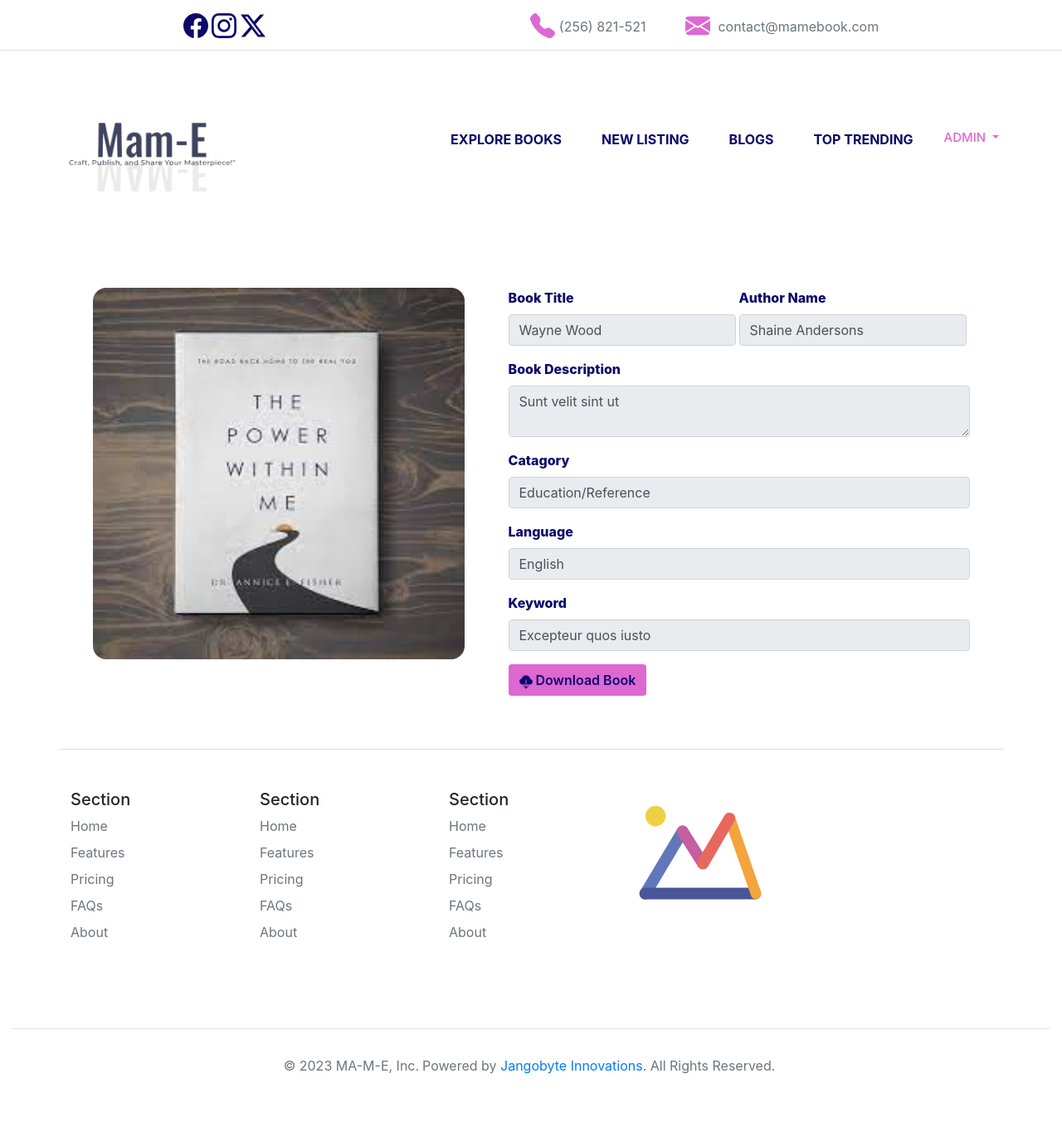
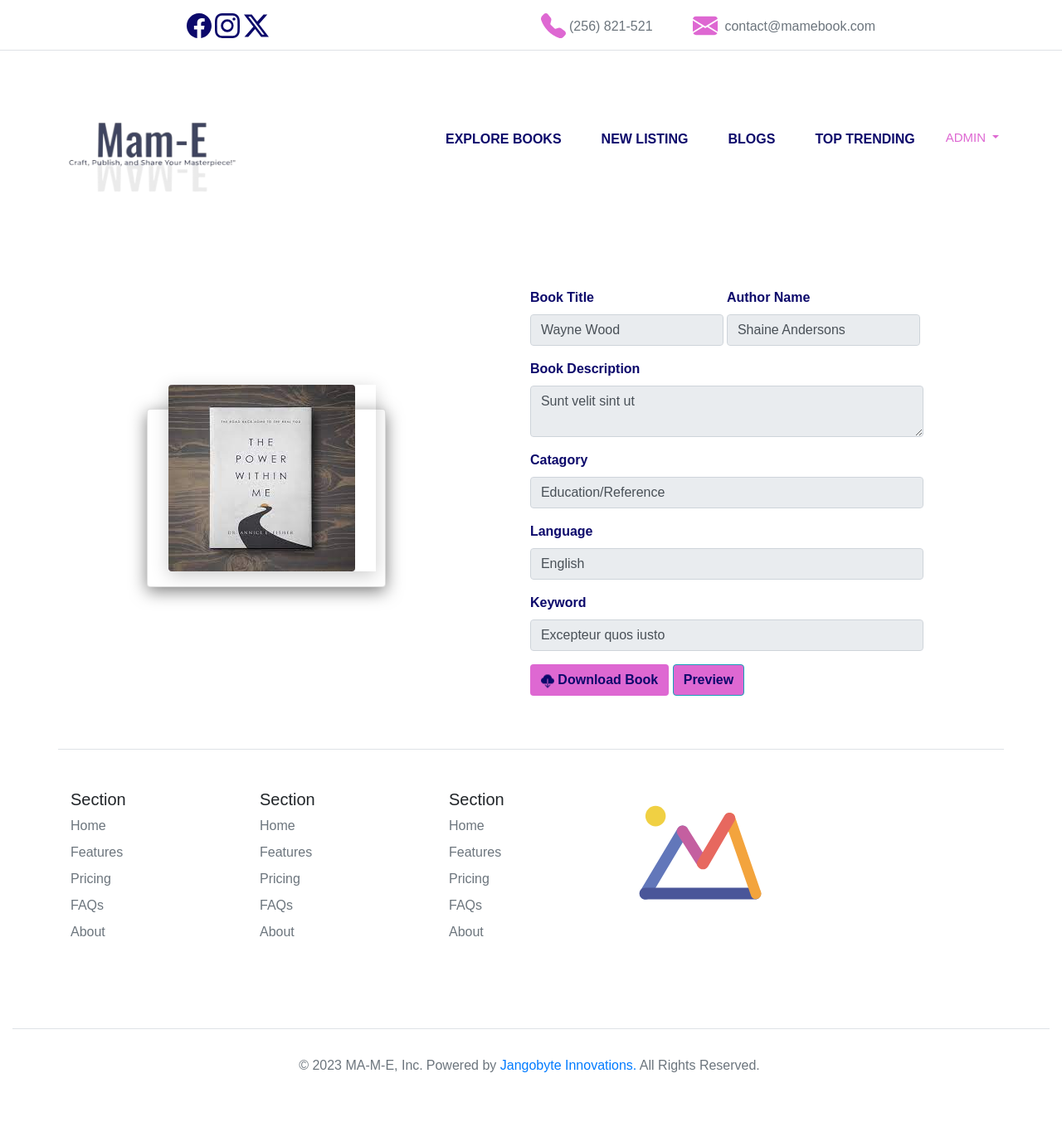
Before and after one commit to abdullahnaveedan/ebook, a Django app: a page that uses templates/bookdetail.html in a window 1280 px wide. Shown: the whole page at 83% size. Run offline with Django 4.2, Linux system fonts and the light colour scheme; a user stored in the database is signed in; data comes from the database, SQL or seed files in the repository; both versions use the stored data as it was after the commit.

Commit message:
Fimal Commit

```diff
--- a/cmsebook/urls.py
+++ b/cmsebook/urls.py
@@ -20,5 +20,6 @@ urlpatterns = [
     path('settings', views.profile, name="profile"),
     path('settings/upload-book', views.upload_book, name="upload_book"),
     path('settings/manage-book',views.manage_book, name="manage_book"),
+    path("all-books/view-book-<int:bookid>", views.view_book , name="view_book")
 
 ]  + static(settings.MEDIA_URL, document_root = settings.MEDIA_ROOT)
--- a/cmsebook/views.py
+++ b/cmsebook/views.py
@@ -8,6 +8,10 @@ from django.shortcuts import get_object_or_404
 from django.core.files.base import ContentFile
 from django.core.files.storage import default_storage
 from django.db.models.functions import Random
+import os
+from django.conf import settings
+import mimetypes
+
 # Create your views here.
 
 def index(request):
@@ -120,8 +124,12 @@ def top_trend(request):
     return render(request,"top_trend.html",param)
 
 def downloadbook(request,bookid):
-
-    return render(request, "bookdetail.html")
+    data = bookinfo.objects.get(id=bookid)
+    file_path = os.path.join(settings.MEDIA_ROOT, str(data.bookfile))
+    with open(file_path, 'rb') as f:
+        response = HttpResponse(f.read(), content_type=mimetypes.guess_type(file_path)[0])
+        response['Content-Disposition'] = f'attachment; filename={os.path.basename(file_path)}'
+        return response
 
 def profile(request):
     print(request.user.username)
@@ -157,3 +165,12 @@ def manage_book(request):
         'data' : bookinfo.objects.filter(uploadby = request.user.username),
     }
     return render(request, "manage-book.html", param)
+
+def view_book(request , bookid):
+    try:
+        data = bookinfo.objects.get(id=bookid)
+        file_path = os.path.join(settings.MEDIA_ROOT, 'bookpdf', os.path.basename(str(data.bookfile)))
+
+        return render(request, 'view-book.html', {'file_path': file_path})
+    except bookinfo.DoesNotExist:
+        raise Http404("Book does not exist")
--- a/templates/bookdetail.html
+++ b/templates/bookdetail.html
@@ -18,21 +18,87 @@
     animation: moveUpDown 2s infinite;
     cursor: pointer;
   }
-  figure:hover{
-    opacity:0.9;
-    border-radius:1.1rem;
-    box-shadow:10px 10px 10px #ccc;
-  }
-  figure img{
-    border-radius:1rem;
-  }
+
+  @import url('https://fonts.googleapis.com/css2?family=Poppins:wght@300;400;500;600;700;800;900&display=swap');
+
+* {
+    margin: 0;
+    padding: 0;
+    font-family: 'Poppins', sans-serif
+}
+
+
+.container .card
+{
+    max-width: 300px;
+    height: 215px;
+    margin: 30px 10px;
+    padding: 20px 15px;
+    box-shadow: 0 5px 20px rgba(0,0,0,0.5);
+    transition: 0.3s ease-in-out;
+}
+.container .card:hover
+{
+    height: 450px;
+}
+.container .card .imgContainer
+{
+    position: relative;
+    width:250px;
+    height:250px;
+    top:-50px;
+    left:10px;
+    z-index: 1;
+    box-shadow: 0 5px 20px rgba(0,0,0,0.2);
+}
+.container .card .imgContainer img
+{
+    max-width: 100%;
+    border-radius: 4px;
+}
+.container .card .content
+{
+    position: relative;
+    margin-top: -140px;
+    padding: 10px 15px;
+    text-align: center;
+    color:#111;
+    visibility: hidden;
+    opacity: 0;
+    pointer-events: none;
+    transition: 0.3s ease-in-out;
+}
+.container .card:hover .content
+{
+    visibility: visible;
+    opacity: 1;
+    margin-top: -40px;
+    transition-delay: 0.3s;
+}
+
+@media (max-width: 330px){
+    .container .card .imgContainer{
+        left: -2px;
+    }
+}
 {% endblock css %}
 {% block body %}
 <div class="container pt-4 d-flex flex-wrap justify-content-around">
-    <div class="img">
-        <figure>
-            <a href="/media/{{data.bookfile}}" target="_blank" ><img src="/media/{{data.bookcover}}" style="width: 28rem;"></a>
-        </figure>
+
+    <div class="containers d-flex align-items-center justify-content-center position-relative flex-wrap">
+      <div class="card d-flex position-relative flex-column">
+          <div class='imgContainer'>
+              <img src='/media/{{data.bookcover}}'>
+          </div>
+          <div class="content">
+              <h2 class="text-uppercase">{{data.booktitle}}</h2>
+
+              <p >
+                {{data.bookdescription}}
+              </p>
+
+          </div>
+      </div>
     </div>
 
     <div class="detail">
@@ -72,8 +138,11 @@
                 <a href="download-book" class="btn " style="color: #0c096b; background-color: #DE68D2; font-weight: 600;">
                     <svg xmlns="http://www.w3.org/2000/svg" width="16" height="16" fill="currentColor" class="bi bi-cloud-download-fill download-btn" viewBox="0 0 16 16">
                     <path fill-rule="evenodd" d="M8 0a5.53 5.53 0 0 0-3.594 1.342c-.766.66-1.321 1.52-1.464 2.383C1.266 4.095 0 5.555 0 7.318 0 9.366 1.708 11 3.781 11H7.5V5.5a.5.5 0 0 1 1 0V11h4.188C14.502 11 16 9.57 16 7.773c0-1.636-1.242-2.969-2.834-3.194C12.923 1.999 10.69 0 8 0m-.354 15.854a.5.5 0 0 0 .708 0l3-3a.5.5 0 0 0-.708-.708L8.5 14.293V11h-1v3.293l-2.146-2.147a.5.5 0 0 0-.708.708z"/>
-                  </svg> Download Book</a>
-
+                  </svg> Download Book
+                </a>
+                <a href="/media/{{data.bookfile}}" class="btn btn-info" style="color: #0c096b; background-color: #DE68D2; font-weight: 600;">
+                  Preview
+              </a>
             </div>
 
             <div class="form-group">
```
Also changed, not shown: templates/view-book.html (added, +40 -0 lines), db.sqlite3, 1 other file.
